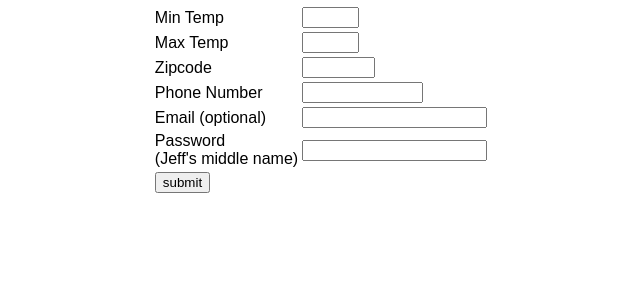
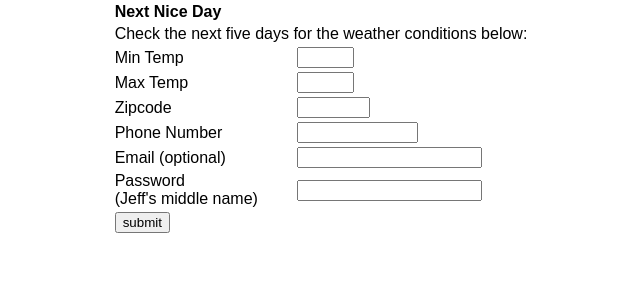
Before and after one commit to jeffdesouzadev/NextNiceDayPython, a Flask app: page / in a window 1280 px wide. Shown: the top 300 px of the page, without its empty margins (319-959 px from the left). Run offline with Flask 2, Linux system fonts and the light colour scheme.

Commit message:
Index Title

```diff
--- a/templates/index.html
+++ b/templates/index.html
@@ -5,10 +5,12 @@
 {% endblock %}
 
 {% block body %}
+
 <div class='instantTextForm'>
     <form action='/' method=post>
     <table class='instantTextForm'>
-        <TH colspan=2></TH>
+        <TH colspan=2>Next Nice Day</TH>
+        <TR><TD colspan=2>Check the next five days for the weather conditions below:</TD> </TR>
         <TR><TD>Min Temp</TD><TD><input type=text name=min_temp size=4></TD></TR>
         <TR><TD>Max Temp</TD><TD><input type=text name=max_temp size=4></TD></TR>
         <TR><TD>Zipcode</TD><TD><input type=text name=zipcode size=6></TD></TR>
```
